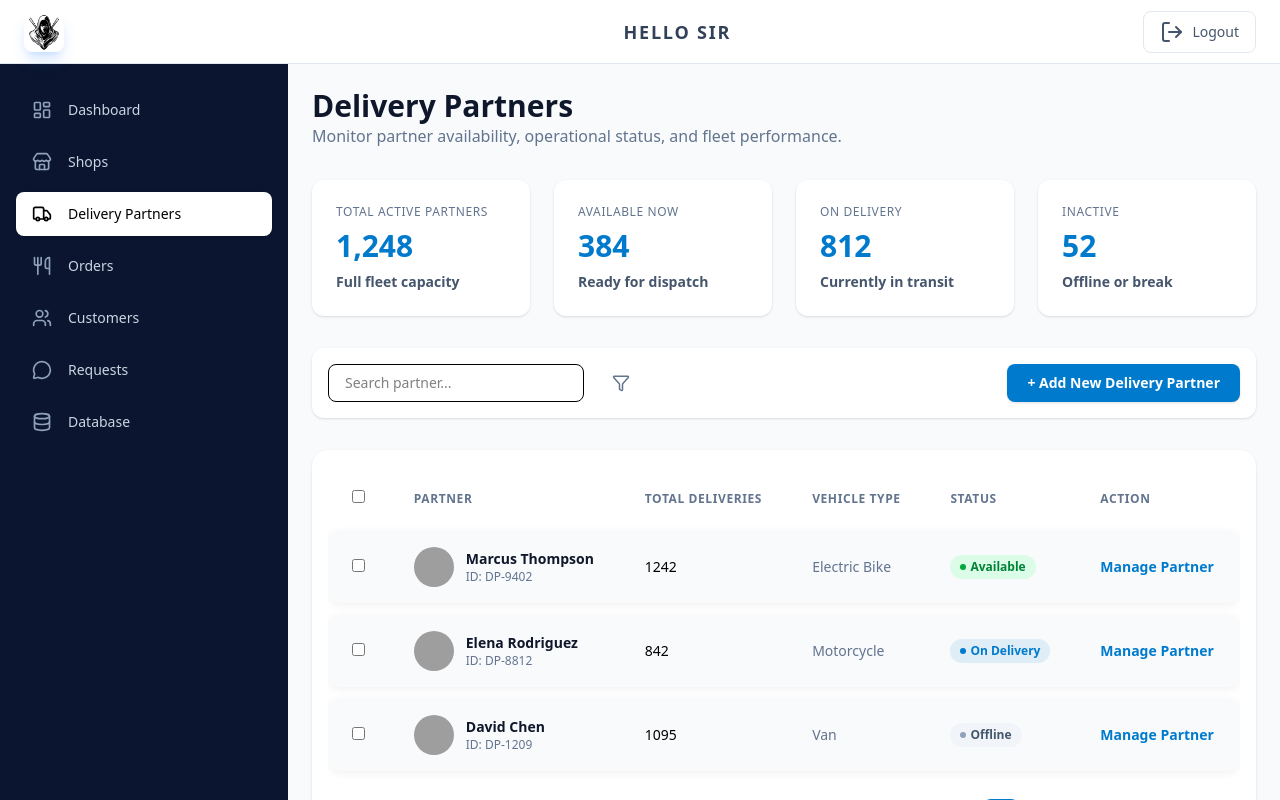
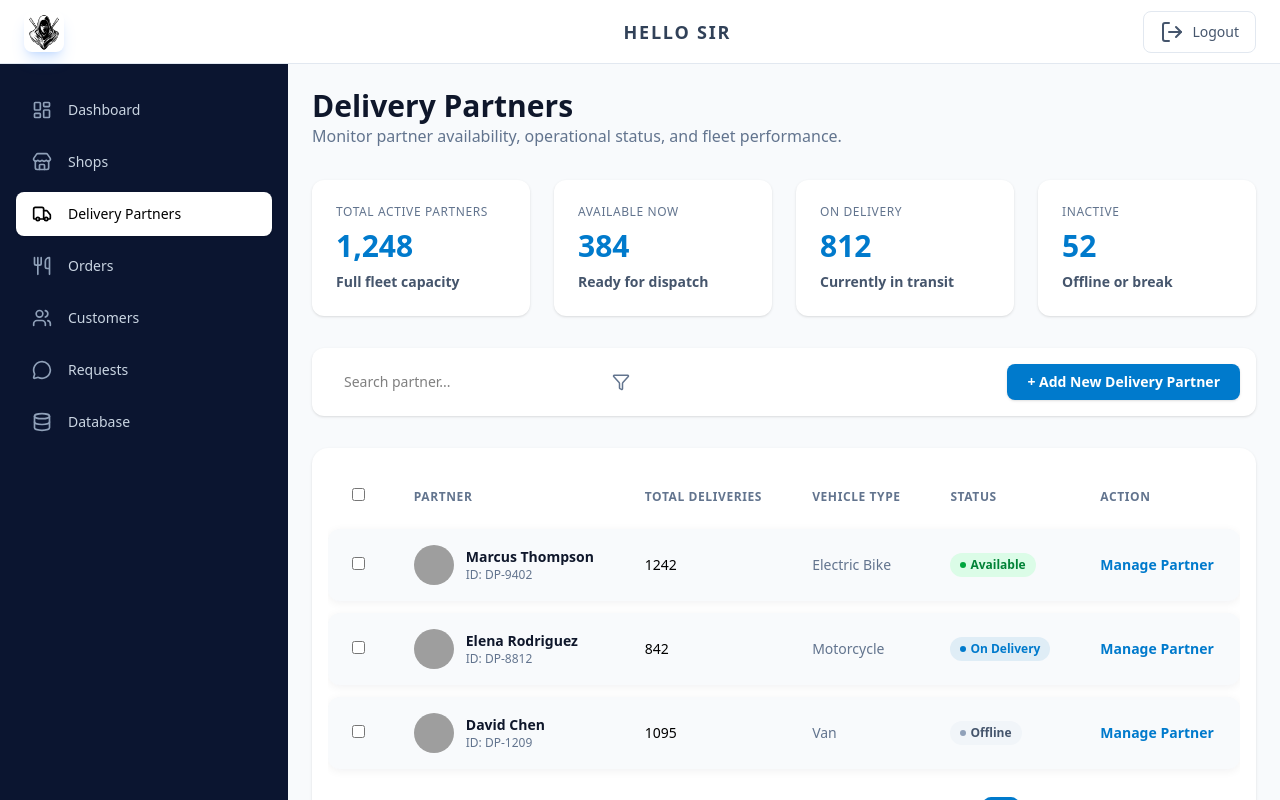
Before and after one commit to Dhanushkodiadhithan/AdminPanel, a Next.js app: page / in a window 1280 px wide. Both pictures are taken after a click on the button "Delivery Partners". Built offline with nearby package versions, Linux system fonts and the light colour scheme; grey boxes are pictures that could not be loaded.

Commit message:
Small changes

```diff
--- a/src/Components/DeliveryPartners.tsx
+++ b/src/Components/DeliveryPartners.tsx
@@ -176,10 +176,10 @@ export default function DeliveryPartnersProfessional() {
 
       {/* Filters */}
       <div className="bg-white rounded-xl shadow-sm p-4 flex flex-wrap gap-4 justify-between">
-        <div className="flex gap-3">
+        <div className="flex gap-3 ">
           <input
             placeholder="Search partner..."
-            className="px-4 py-2 border rounded-lg w-64 text-sm focus:outline-none focus:ring-2 focus:ring-(--primary)/30"
+            className="px-4 py-2  rounded-lg w-64 text-sm focus:outline-none focus:ring-2 focus:ring-(--primary)/30"
           />
           <button className="px-4 py-2 rounded-lg hover:bg-slate-100 transition">
             <Filter size={18} className="text-slate-500" />
--- a/src/Components/Orders.tsx
+++ b/src/Components/Orders.tsx
@@ -24,7 +24,7 @@ export default function OrdersPage() {
               flex items-center gap-2
               bg-(--primary) text-white
               px-5 py-2.5
-              rounded-xl font-bold
+              rounded-xl font-semibold
               shadow-lg shadow-(--primary)/30
               hover:opacity-90 cursor-pointer
               active:scale-95
@@ -131,7 +131,7 @@ export default function OrdersPage() {
                 className="
                   px-3 py-1.5 rounded-lg
                   bg-(--primary) text-white
-                  font-bold cursor-pointer
+                  font-semibold cursor-pointer
                   shadow shadow-(--primary)/30
                   hover:opacity-90
                   transition
```
